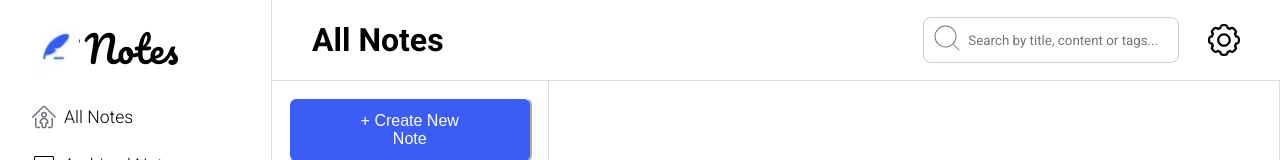
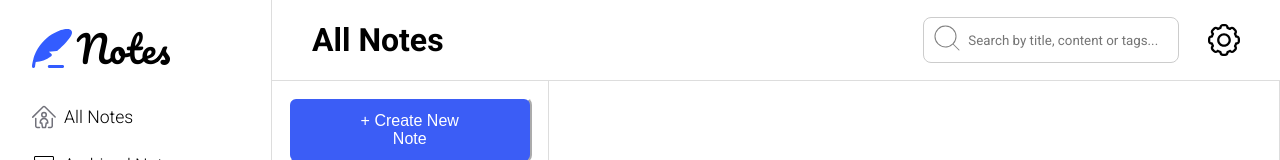
Before and after one commit to AlexF6/challenge-aba, a React (Vite) app: page / in a window 1280 px wide. Shown: the top 160 px of the page. Built offline with nearby package versions, Linux system fonts and the light colour scheme.

Commit message:
style: fix svg style feather

```diff
--- a/src/components/layout/sidebar/LogoSidebar.jsx
+++ b/src/components/layout/sidebar/LogoSidebar.jsx
@@ -1,6 +1,6 @@
 //src/components/layout/sidebar/LogoSidebar.jsx
 import React from "react";
-import PlumaImage from "../../../assets/pluma.webp";
+import PlumaImage from "../../../assets/feather2.svg";
 import "../../../styles/layout/sidebar/LogoSidebar.css";
 
 const LogoSidebar = ({ name }) => {
--- a/src/styles/layout/header/HeaderIcon.css
+++ b/src/styles/layout/header/HeaderIcon.css
@@ -2,5 +2,6 @@
     width: 2rem;
     height: auto;
     text-align: right;
+    cursor: pointer;
     /* border: 1px solid red; */
 }
--- a/src/styles/layout/sidebar/LogoSidebar.css
+++ b/src/styles/layout/sidebar/LogoSidebar.css
@@ -12,7 +12,7 @@
 .logo-image {
     max-width: 100%;
     height: auto;
-    width: 3rem;
+    width: 2.5rem;
     min-width: 1.5rem;
     /* border: 1px solid red; */
 }
--- a/src/styles/layout/sidebar/Sidebar.css
+++ b/src/styles/layout/sidebar/Sidebar.css
@@ -1,7 +1,7 @@
 .sidebar {
     /* box-sizing: border-box; */
-    width: 20vw;
-    height: 100vh;
+    width: 20%;
+    height: 100%;
     background: white;
     padding: 1rem;
     /* margin: 0.3rem; */
```
Also changed, not shown: src/assets/feather2.svg (added).
